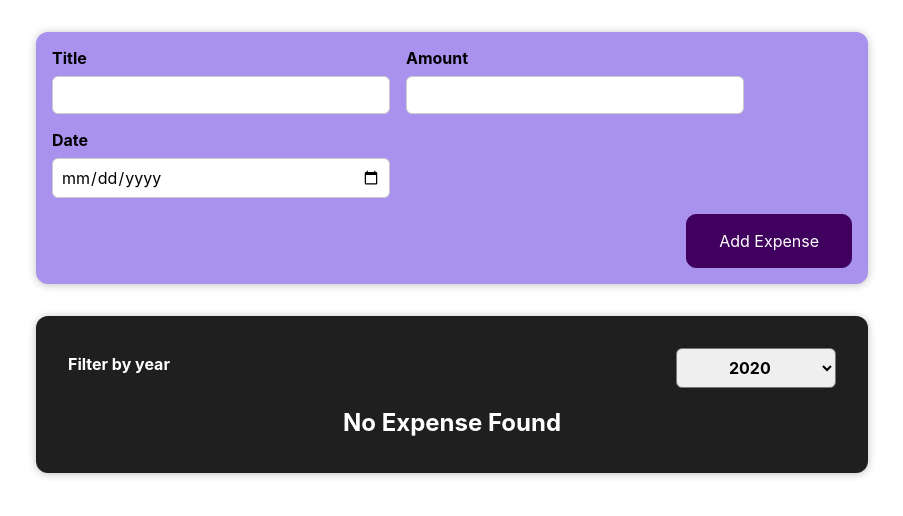
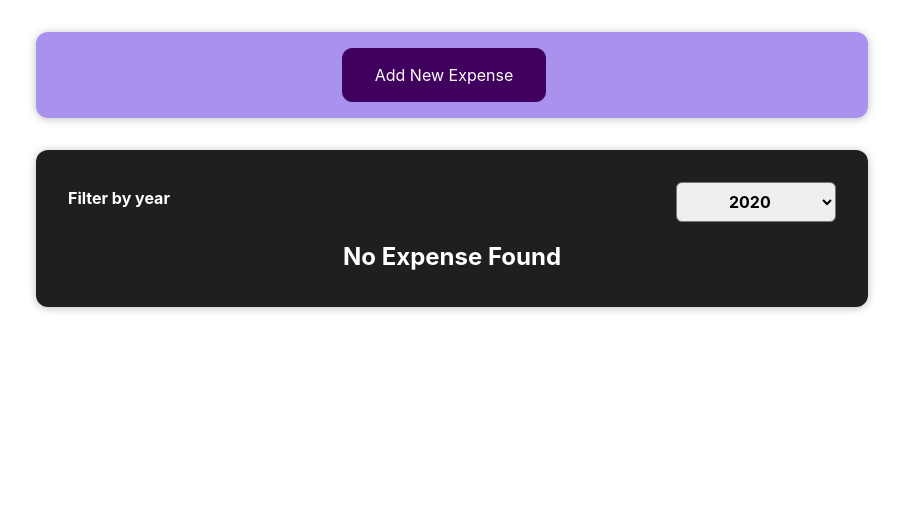
Before and after one commit to MatrixGlitch-Hridoy/expenseTracker, a React (Create React App) app: page / in a window 1280 px wide. Shown: the top 516 px of the page, without its empty margins (188-1091 px from the left). Built offline with nearby package versions, Linux system fonts and the light colour scheme.

Commit message:
some component modified

```diff
--- a/src/components/NewExpense/ExpenseForm.css
+++ b/src/components/NewExpense/ExpenseForm.css
@@ -3,15 +3,16 @@
   flex-wrap: wrap;
   gap: 1rem;
   margin-bottom: 1rem;
-  text-align: center;
+  text-align: left;
 }
-.new-expense__controls label {
+
+.new-expense__control label {
   font-weight: bold;
   margin-bottom: 0.5rem;
   display: block;
-  text-align: left;
 }
-.new-expense__controls input {
+
+.new-expense__control input {
   font: inherit;
   padding: 0.5rem;
   border-radius: 6px;
@@ -19,6 +20,7 @@
   width: 20rem;
   max-width: 100%;
 }
+
 .new-expense__actions {
   text-align: right;
 }
--- a/src/components/NewExpense/ExpenseForm.js
+++ b/src/components/NewExpense/ExpenseForm.js
@@ -1,80 +1,97 @@
-import React, {useState} from 'react';
-import './ExpenseForm.css'
+import React, { useState } from "react";
+import "./ExpenseForm.css";
 const ExpenseForm = (props) => {
   // const [enteredTitle, setenteredTitle] = useState('')
   // const [enteredAmount, setenteredAmount] = useState('')
   // const [enteredDate, setenteredDate] = useState('')
-    const [userInput,setUserInput] = useState({
-        enteredTitle:'',
-        enteredAmount:'',
-        enteredDate:''
-    })
-    const titleChangeHandler = (event)=>{
+  const [userInput, setUserInput] = useState({
+    enteredTitle: "",
+    enteredAmount: "",
+    enteredDate: "",
+  });
+  const titleChangeHandler = (event) => {
     // setenteredTitle(event.target.value);
     // setUserInput({
     //     ...userInput,
     //     enteredTitle: event.target.value,
     // })
-        setUserInput((prevState)=>{
-            return {...prevState, enteredTitle:event.target.value}
-        })
-    }
-    const amountChangeHandler = (event)=>{
+    setUserInput((prevState) => {
+      return { ...prevState, enteredTitle: event.target.value };
+    });
+  };
+  const amountChangeHandler = (event) => {
     // setenteredAmount(event.target.value);
     // setUserInput({
     //     ...userInput,
     //     enteredAmount: event.target.value,
     // })
-        setUserInput((prevState)=>{
-            return {...prevState, enteredAmount:event.target.value}
-        })
-    }
-    const dateChangeHandler = (event)=>{
+    setUserInput((prevState) => {
+      return { ...prevState, enteredAmount: event.target.value };
+    });
+  };
+  const dateChangeHandler = (event) => {
     // setenteredDate(event.target.value);
     // setUserInput({
     //     ...userInput,
     //     enteredDate: event.target.value,
     // })
-        setUserInput((prevState)=>{
-            return {...prevState, enteredDate:event.target.value}
-        })
-    }
+    setUserInput((prevState) => {
+      return { ...prevState, enteredDate: event.target.value };
+    });
+  };
 
-    const submitHandler = (event)=>{
+  const submitHandler = (event) => {
     event.preventDefault();
 
     const expenseData = {
-            title:userInput.enteredTitle,
-            amount:userInput.enteredAmount,
-            date: new Date(userInput.enteredDate)
-        }
+      title: userInput.enteredTitle,
+      amount: userInput.enteredAmount,
+      date: new Date(userInput.enteredDate),
+    };
     // console.log(expenseData);
     props.onSaveExpenseData(expenseData);
     setUserInput({
-            enteredTitle:'',
-            enteredAmount:'',
-            enteredDate:''
+      enteredTitle: "",
+      enteredAmount: "",
+      enteredDate: "",
     });
-
-
-    }
+  };
   return (
     <form onSubmit={submitHandler}>
       <div className="new-expense__controls">
         <div className="new-expense__control">
           <label>Title</label>
-                    <input type="text" value={userInput.enteredTitle} onChange={titleChangeHandler} />
+          <input
+            type="text"
+            value={userInput.enteredTitle}
+            onChange={titleChangeHandler}
+          />
         </div>
         <div className="new-expense__control">
           <label>Amount</label>
-                    <input type="number" min="0.01" step="0.01" value={userInput.enteredAmount} onChange={amountChangeHandler} />
+          <input
+            type="number"
+            min="0.01"
+            step="0.01"
+            value={userInput.enteredAmount}
+            onChange={amountChangeHandler}
+          />
         </div>
         <div className="new-expense__control">
           <label>Date</label>
-                    <input type="date" min="2019-01-01" max="2022-12-31" value={userInput.enteredDate} onChange={dateChangeHandler} />
+          <input
+            type="date"
+            min="2019-01-01"
+            max="2022-12-31"
+            value={userInput.enteredDate}
+            onChange={dateChangeHandler}
+          />
         </div>
       </div>
       <div className="new-expense__actions">
+        <button type="button" onClick={props.onCancel}>
+          Cancel
+        </button>
         <button type="submit">Add Expense</button>
       </div>
     </form>
--- a/src/components/NewExpense/NewExpense.css
+++ b/src/components/NewExpense/NewExpense.css
@@ -17,6 +17,7 @@
   background-color: #40005d;
   color: white;
   border-radius: 10px;
+  margin-right: 1rem;
 }
 .new-expense button:hover,
 .new-expense button:active {
--- a/src/components/NewExpense/NewExpense.js
+++ b/src/components/NewExpense/NewExpense.js
@@ -1,17 +1,34 @@
-import React from 'react';
-import ExpenseForm from './ExpenseForm';
-import './NewExpense.css'
+import React, { useState } from "react";
+import ExpenseForm from "./ExpenseForm";
+import "./NewExpense.css";
 const NewExpense = (props) => {
-    const saveExpenseDataHandler = (enteredExpenseData)=>{
+  const [isEditing, setIsEditing] = useState(false);
+  const saveExpenseDataHandler = (enteredExpenseData) => {
     const expenseData = {
       ...enteredExpenseData,
-            id:Math.random().toString()
-        }
+      id: Math.random().toString(),
+    };
     props.onAddExpense(expenseData);
-    }
+    setIsEditing(false);
+  };
+  const startEditingHandler = () => {
+    setIsEditing(true);
+  };
+
+  const stopEditingHandler = () => {
+    setIsEditing(false);
+  };
   return (
     <div className="new-expense">
-            <ExpenseForm onSaveExpenseData={saveExpenseDataHandler}/>
+      {!isEditing && (
+        <button onClick={startEditingHandler}>Add New Expense</button>
+      )}
+      {isEditing && (
+        <ExpenseForm
+          onSaveExpenseData={saveExpenseDataHandler}
+          onCancel={stopEditingHandler}
+        />
+      )}
     </div>
   );
 };
```
Lines whose indentation alone changed are shown as unchanged.
